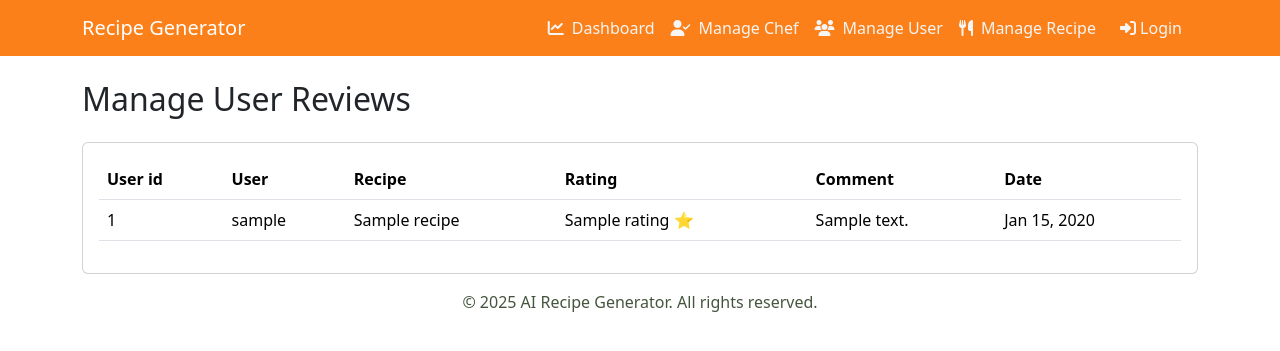
After one commit to lishazz/recipe_generator, a Django app: template apps/administrator/templates/manage_reviews.html in a window 1280 px wide. The commit adds this page. Shown: the top 351 px of the page. Run offline with Django 3.2, Linux system fonts and the light colour scheme; the template is opened without the code that fills it: most values are stand-ins (such as "Sample title", 1, 10 or a date in 2020); some libraries are stand-ins or nearby versions.

Commit message:
manage review

```diff
--- a/apps/administrator/templates/administrator_dashboard.html
+++ b/apps/administrator/templates/administrator_dashboard.html
@@ -148,6 +148,12 @@
     </a>
 </li>
 
+<li class="nav-item">
+    <a class="nav-link d-flex align-items-center" href="{% url 'manage_reviews' %}">
+        <i class="fas fa-comments me-2"></i>
+        <span>Manage Reviews</span>
+    </a>
+</li>
 
 {% endblock navlinks %}
 
--- a/apps/administrator/templates/manage_recipes.html
+++ b/apps/administrator/templates/manage_recipes.html
@@ -21,6 +21,12 @@
     <a class="nav-link d-flex align-items-center" href="{% url 'manage_user' %}">
         <i class="fas fa-users me-2"></i>
         <span>Manage User</span>
+    </a>
+</li>
+<li class="nav-item">
+    <a class="nav-link d-flex align-items-center" href="{% url 'manage_reviews' %}">
+        <i class="fas fa-comments me-2"></i>
+        <span>Manage Reviews</span>
     </a>
 </li>
 
--- /dev/null
+++ b/apps/administrator/templates/manage_reviews.html
@@ -0,0 +1,75 @@
+{% extends "base.html" %}
+
+{% block title %}Manage Reviews | RecipeGen{% endblock title %}
+
+{% block navlinks %}
+
+<li class="nav-item">
+    <a class="nav-link d-flex align-items-center" href="{% url 'administrator_dashboard' %}">
+        <i class="fas fa-chart-line me-2"></i>
+        <span>Dashboard</span>
+    </a>
+</li>
+
+<li class="nav-item">
+    <a class="nav-link d-flex align-items-center" href="{% url 'approve_chef' %}">
+        <i class="fas fa-user-check me-2"></i>
+        <span>Manage Chef</span>
+    </a>
+</li>
+
+<li class="nav-item">
+    <a class="nav-link d-flex align-items-center" href="{% url 'manage_user' %}">
+        <i class="fas fa-users me-2"></i>
+        <span>Manage User</span>
+    </a>
+</li>
+<li class="nav-item">
+    <a class="nav-link d-flex align-items-center" href="{% url 'manage_recipes' %}">
+        <i class="fas fa-utensils me-2"></i>
+        <span>Manage Recipe</span>
+    </a>
+</li>
+
+
+{% endblock navlinks %}
+
+{% block content %}
+<div class="container mt-4">
+    <h2 class="mb-4">Manage User Reviews</h2>
+    <div class="card">
+        <div class="card-body">
+            <div class="table-responsive">
+                <table class="table table-hover">
+                    <thead>
+                        <tr>
+                            <th>User id </th>
+                            <th>User</th>
+                            <th>Recipe</th>
+                            <th>Rating</th>
+                            <th>Comment</th>
+                            <th>Date</th>
+                        </tr>
+                    </thead>
+                    <tbody>
+                        {% for review in reviews %}
+                        <tr>
+                            <td>{{ review.user.id }}</td>
+                            <td>{{ review.user.username }}</td>
+                            <td>{{ review.recipe.title }}</td>
+                            <td>{{ review.rating }} ⭐</td>
+                            <td>{{ review.review }}</td>
+                            <td>{{ review.created_at|date:"M d, Y" }}</td>
+                        </tr>
+                        {% empty %}
+                        <tr>
+                            <td colspan="6" class="text-center">No reviews available</td>
+                        </tr>
+                        {% endfor %}
+                    </tbody>
+                </table>
+            </div>
+        </div>
+    </div>
+</div>
+{% endblock content %}
--- a/apps/administrator/templates/manage_user.html
+++ b/apps/administrator/templates/manage_user.html
@@ -83,6 +83,12 @@
     <a class="nav-link d-flex align-items-center" href="{% url 'manage_recipes' %}">
         <i class="fas fa-utensils me-2"></i>
         <span>Manage Recipe</span>
+    </a>
+</li>
+<li class="nav-item">
+    <a class="nav-link d-flex align-items-center" href="{% url 'manage_reviews' %}">
+        <i class="fas fa-comments me-2"></i>
+        <span>Manage Reviews</span>
     </a>
 </li>
 
--- a/apps/administrator/urls.py
+++ b/apps/administrator/urls.py
@@ -12,4 +12,5 @@ urlpatterns = [
     path('delete-recipe/<int:recipe_id>/',views.delete_recipe, name='delete_recipe'),
     path('toggle-user/<int:user_id>/', views.toggle_user_status, name='toggle_user_status'),
     path('delete-user/<int:user_id>/', views.delete_user, name='delete_user'),
+    path('manage-reviews/', views.manage_reviews, name='manage_reviews'),
 ]
```
Also changed, not shown: apps/administrator/templates/approve_chef.html (+7 -0 lines), apps/administrator/views.py (+11 -1 lines).
